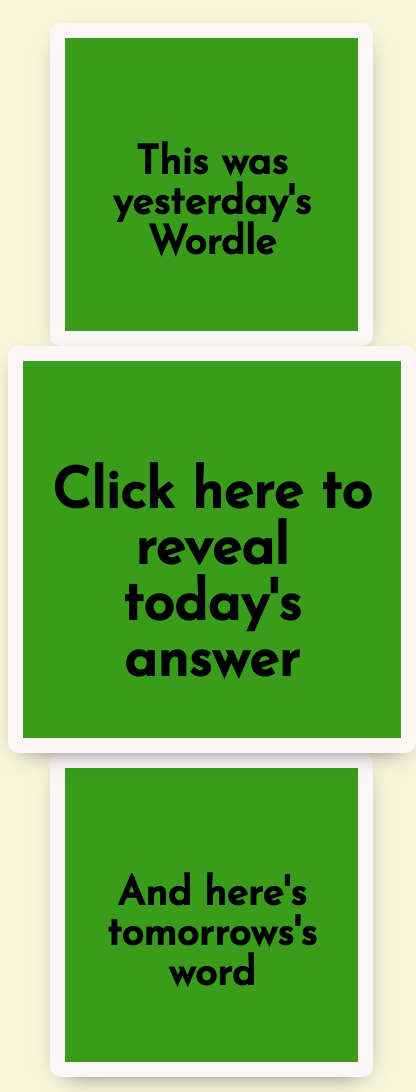
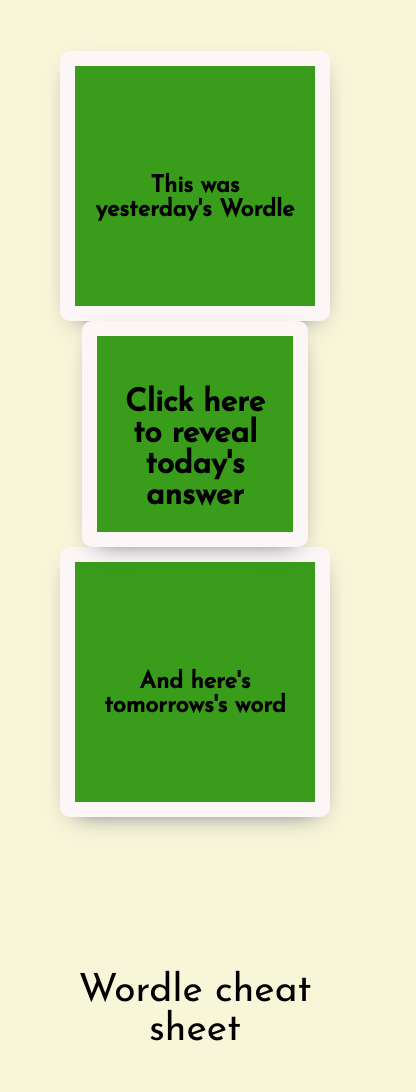
Before and after one commit to enoripl/tomorrows-wordle, a website: page index.html in a window 390 px wide. Shown: the top 1092 px of the page, 416 px wide, since content can reach past the window. Drawn offline with nearby package versions, Linux system fonts and the light colour scheme.

Commit message:
responsiveness fixes

```diff
--- a/styles.css
+++ b/styles.css
@@ -31,9 +31,9 @@
   align-items: center;
   text-align: center;
   background-color: rgb(57, 156, 26);
-  height: 30vh;
-  width: 30vh;
-  font-size: 2.5rem;
+  height: min(25vw, 400px);
+  width: min(25vw, 400px);
+  font-size: min(2vw, 3rem);
   font-weight: 600;
   border-radius: 10px;
   border: 15px solid rgb(252, 247, 246);
@@ -45,9 +45,9 @@
 }
 
 #todays-btn {
-  height: 40vh;
-  width: 40vh;
-  font-size: 3.5rem;
+  height: min(40vw, 450px);
+  width: min(40vw, 450px);
+  font-size: 2.5vw;
   z-index: 100;
 }
 
@@ -66,13 +66,27 @@
   justify-content: center;
   align-items: center;
   text-align: center;
-  font-size: 6rem;
+  font-size: 5.5vw;
 }
 
-@media only screen and (max-width: 600px) {
+@media only screen and (max-width: 1200px) {
   .buttons-group {
     display: flex;
     flex-direction: column;
     align-items: center;
 }
+  .answer-btns {
+    width: max(35vw, 200px);
+    height: max(35vw, 200px);
+    font-size: 6vw;
+  }
+
+  #todays-btn {
+    font-size: 8vw;
+  }
+
+  .logo-section {
+    font-size: min(10vw, 6rem);
+    padding: 40px;
+  }
 }
```
